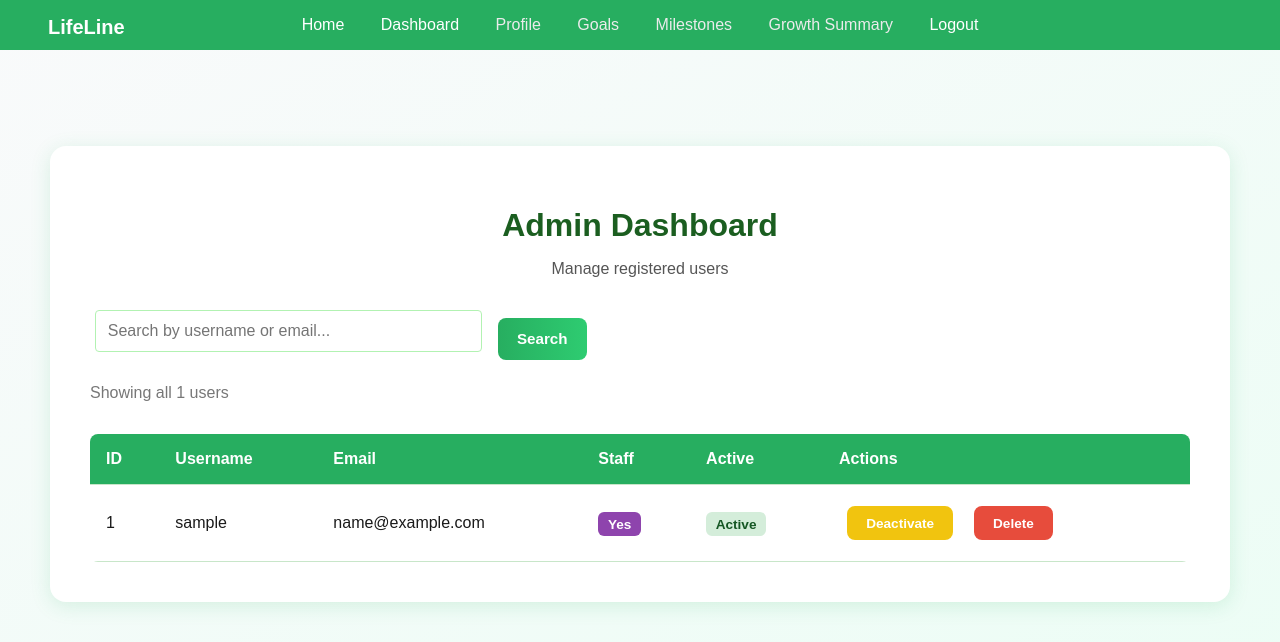
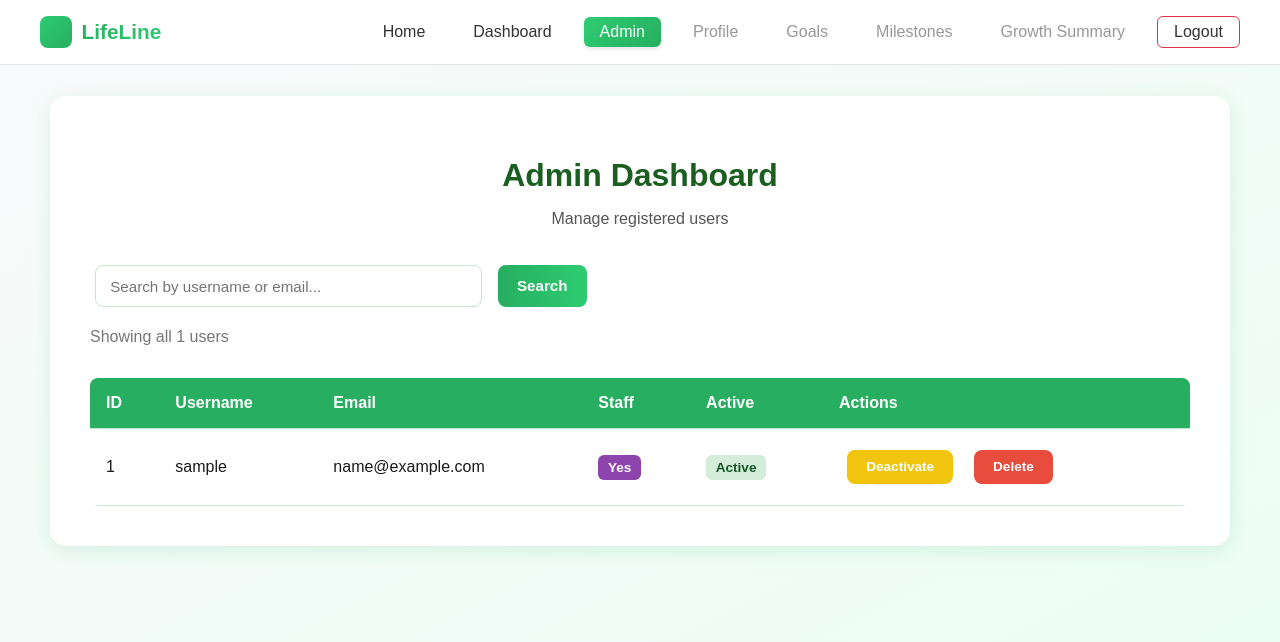
Before and after one commit to rubiojademm/CSIT327-G8-LifeLine, a Django app: page /admin-dashboard/ in a window 1280 px wide. Shown: the top 642 px of the page. Run offline with Django 5.2, Linux system fonts and the light colour scheme; the visitor is signed in with stand-in values (Sample User, id 1); data comes from the database, SQL or seed files in the repository.

Commit message:
feature(ui): add new navbar ui

```diff
--- a/LifeLine/ui/static/css/lifeline.css
+++ b/LifeLine/ui/static/css/lifeline.css
@@ -1,137 +1,193 @@
+/* ====== BASE ====== */
 body {
-    background: #f6fff6;
-    font-family: 'Segoe UI', Arial, sans-serif;
-    color: #222;
-    margin: 0;
-    padding: 0;
+  background: #f6fff6;
+  font-family: 'Poppins', sans-serif;
+  color: #222;
+  margin: 0;
+  padding: 0;
+  padding-top: 64px; /* space for fixed navbar */
 }
 
-.header {
-    background: #2ecc40;
-    color: #fff;
-    padding: 2rem 0 1rem 0;
-    text-align: center;
+/* ====== NAVBAR ====== */
+.navbar {
+  position: fixed;
+  top: 0;
+  left: 0;
+  right: 0;
+  height: 64px;
+  background: #ffffff;
+  border-bottom: 1px solid #e5e7eb;
+  box-shadow: 0 1px 2px rgba(0,0,0,0.04);
+  z-index: 100;
 }
 
-.navbar {
-    background: #27ae60;
-    display: flex;
-    justify-content: center;
-    gap: 2rem;
-    padding: 1rem 0;
+.navbar-inner {
+  display: flex;
+  align-items: center;
+  justify-content: space-between;
+  height: 100%;
+  padding: 0 2rem;
+  max-width: 1200px;
+  margin: 0 auto;
 }
 
-navbar-logo {
-    display: flex;
-    align-items: center;
-    gap: 10px;
+/* ====== LOGO ====== */
+.navbar-logo {
+  display: flex;
+  align-items: center;
+  gap: 0.6rem;
 }
 
-.navbar-logo {
-    position: absolute;
-    left: 3rem;
-}
-
-.logo-img {
-    height: 40px;
-    width: auto;
+.navbar-logo-icon {
+  width: 32px;
+  height: 32px;
+  background: linear-gradient(135deg, #2ecc71, #27ae60);
+  border-radius: 8px;
+  display: flex;
+  align-items: center;
+  justify-content: center;
 }
 
 .logo-text {
-    font-size: 20px;
-    font-weight: bold;
-    text-align: left;
-    color: #fff;
+  font-size: 1.3rem;
+  font-weight: 700;
+  background: linear-gradient(135deg, #27ae60, #2ecc71);
+  -webkit-background-clip: text;
+  -webkit-text-fill-color: transparent;
 }
 
+/* ====== LINKS ====== */
+.navbar-links {
+  display: flex;
+  align-items: center;
+  gap: 1rem;
+}
 
 .navbar a {
-    color: #fff;
-    text-decoration: none;
-    font-weight: 500;
-    padding: 0.5rem 1rem;
-    border-radius: 4px;
-    transition: background 0.2s;
+  color: #333;
+  text-decoration: none;
+  font-weight: 500;
+  padding: 0.4rem 1rem;
+  border-radius: 6px;
+  transition: all 0.25s ease;
 }
 
-.navbar a.active, .navbar a:hover {
-    background: #219150;
+/* Active or hover (general links only) */
+.navbar a:not(.logout-link,.confirm-btn):hover,
+.navbar a.active {
+  background: linear-gradient(135deg, #2ecc71, #27ae60);
+  color: #fff;
+  box-shadow: 0 2px 4px rgba(0,0,0,0.1);
 }
 
-.form-container {
-  max-width: 400px;
-  margin: 2rem auto;
-  padding: 2rem;
-  background: #fff;
-  border-radius: 8px;
-  box-shadow: 0 2px 8px rgba(0,0,0,0.1);
+/* Disabled links */
+a.disabled {
+  pointer-events: none;
+  opacity: 0.5;
 }
 
-.form-container input {
-  width: 100%;
-  padding: 10px;
-  margin-bottom: 1rem;
-  border: 1px solid #ccc;
-  border-radius: 5px;
-  box-sizing: border-box; /* ensures padding doesn’t break width */
+/* Logout button */
+.logout-link {
+  border: 1px solid #dc3545;
+  color: #dc3545;
+  padding: 0.4rem 1rem;
+  border-radius: 6px;
+  font-weight: 500;
+  transition: all 0.25s ease;
 }
 
-.form-container h2 {
-    color: #27ae60;
-    margin-bottom: 1.5rem;
+/* Keep hover red */
+.logout-link:hover {
+  background: #dc3545;
+  color: #fff;
+  box-shadow: 0 2px 4px rgba(220, 53, 69, 0.4);
 }
 
-input[type="text"], input[type="email"], input[type="password"] {
-    width: 100%;
-    padding: 0.75rem;
-    margin-bottom: 1rem;
-    border: 1px solid #b2f2b2;
-    border-radius: 4px;
-    font-size: 1rem;
+/* ====== LOGOUT MODAL ====== */
+.modal-overlay {
+  position: fixed;
+  inset: 0;
+  background: rgba(0, 0, 0, 0.4);
+  backdrop-filter: blur(3px);
+  display: none;
+  justify-content: center;
+  align-items: center;
+  z-index: 1000;
+  transition: opacity 0.25s ease;
 }
 
-button {
-    background: #27ae60;
-    color: #fff;
-    border: none;
-    padding: 0.75rem 2rem;
-    border-radius: 4px;
-    font-size: 1rem;
-    cursor: pointer;
-    transition: background 0.2s;
+.modal-overlay.active {
+  display: flex;
 }
 
-button:hover {
-    background: #219150;
+.modal-content {
+  background: #fff;
+  border-radius: 12px;
+  padding: 2rem;
+  width: 90%;
+  max-width: 400px;
+  box-shadow: 0 10px 25px rgba(0, 0, 0, 0.15);
+  text-align: center;
+  animation: fadeInUp 0.25s ease;
 }
 
-.motivation {
-    color: #27ae60;
-    font-size: 1.2rem;
-    text-align: center;
-    margin-top: 1rem;
+.modal-content h2 {
+  font-size: 1.25rem;
+  font-weight: 600;
+  margin-bottom: 0.75rem;
+  color: #111;
 }
 
-/* Messages and alert section */
-.alert {
-  padding: 10px;
-  margin: 10px 0;
-  border-radius: 5px;
+.modal-content p {
+  color: #555;
+  font-size: 0.95rem;
+  margin-bottom: 1.5rem;
 }
 
-.alert-success {
-  background-color: #d4edda;
-  color: #155724;
+.modal-actions {
+  display: flex;
+  justify-content: center;
+  gap: 1rem;
 }
 
-.alert-error {
-  background-color: #f8d7da;
-  color: #721c24;
+.cancel-btn,
+.confirm-btn {
+  padding: 0.5rem 1.2rem;
+  border-radius: 6px;
+  font-weight: 500;
+  cursor: pointer;
+  transition: all 0.25s ease;
+  text-decoration: none;
 }
 
-/* Placeholder navbar buttons */
-a.disabled {
-  pointer-events: none;
-  color: rgb(235, 235, 235);
-  text-decoration: none;
+.cancel-btn {
+  border: 1px solid #ccc;
+  background: #fff;
+  color: #333;
 }
+
+.cancel-btn:hover {
+  background: #f0f0f0;
+}
+
+.confirm-btn {
+  border: 1px solid #dc3545;
+  color: #fff;
+}
+
+.confirm-btn:hover {
+  background: #c82333;
+  color: #fff;
+  box-shadow: 0 2px 4px rgba(220, 53, 69, 0.4);
+}
+
+@keyframes fadeInUp {
+  from {
+    transform: translateY(20px);
+    opacity: 0;
+  }
+  to {
+    transform: translateY(0);
+    opacity: 1;
+  }
+}
--- /dev/null
+++ b/LifeLine/ui/static/js/navbar.js
@@ -0,0 +1,24 @@
+// Logout confirmation modal
+document.addEventListener("DOMContentLoaded", function () {
+  const logoutLink = document.querySelector(".logout-link");
+  const modal = document.getElementById("logoutModal");
+  const cancelBtn = document.getElementById("cancelLogout");
+
+  if (logoutLink && modal && cancelBtn) {
+    logoutLink.addEventListener("click", function (e) {
+      e.preventDefault();
+      modal.classList.add("active");
+    });
+
+    cancelBtn.addEventListener("click", function () {
+      modal.classList.remove("active");
+    });
+
+    // Close modal on background click
+    modal.addEventListener("click", function (e) {
+      if (e.target === modal) {
+        modal.classList.remove("active");
+      }
+    });
+  }
+});
--- a/LifeLine/ui/templates/base.html
+++ b/LifeLine/ui/templates/base.html
@@ -1,29 +1,52 @@
+{% load static %}
 <!DOCTYPE html>
 <html lang="en">
 <head>
   <meta charset="UTF-8">
   <meta name="viewport" content="width=device-width, initial-scale=1.0">
   <title>LifeLine</title>
-    <link rel="stylesheet" href="/static/css/lifeline.css">
+  <link rel="stylesheet" href="{% static 'css/lifeline.css' %}">
+  <script defer src="{% static 'js/navbar.js' %}"></script>
 </head>
 <body>
   <nav class="navbar">
+    <div class="navbar-inner">
+      <!-- Logo -->
       <div class="navbar-logo">
-            <!-- <img src="/static/css/Logo.png" alt="LifeLine Logo" class="logo-img"> -->
+        <div class="navbar-logo-icon"></div>
         <span class="logo-text">LifeLine</span>
       </div>
+
+      <!-- Links -->
       <div class="navbar-links">
+        {% if user.is_authenticated %}
           <a href="{% url 'landing' %}" class="{% if request.resolver_match.url_name == 'landing' %}active{% endif %}">Home</a>
           <a href="{% url 'dashboard' %}" class="{% if request.resolver_match.url_name == 'dashboard' %}active{% endif %}">Dashboard</a>
+          {% if user.is_superuser %}
+            <a href="{% url 'admin_dashboard' %}" class="{% if request.resolver_match.url_name == 'admin_dashboard' %}active{% endif %}">Admin</a>
+          {% endif %}
           <a href="#" class="disabled">Profile</a>
           <a href="#" class="disabled">Goals</a>
           <a href="#" class="disabled">Milestones</a>
           <a href="#" class="disabled">Growth Summary</a>
-            {% if user.is_authenticated %}
-                <a href="{% url 'logout' %}">Logout</a>
+          <a href="{% url 'logout' %}" class="logout-link">Logout</a>
         {% endif %}
       </div>
+
+      <!-- Logout Confirmation Modal -->
+        <div id="logoutModal" class="modal-overlay">
+        <div class="modal-content">
+            <h2>Are you sure you want to logout?</h2>
+            <p>You will be signed out of your account and redirected to the landing page.</p>
+            <div class="modal-actions">
+            <button id="cancelLogout" class="cancel-btn">Cancel</button>
+            <a href="{% url 'logout' %}" id="confirmLogout" class="confirm-btn">Logout</a>
+            </div>
+        </div>
+        </div>
+    </div>
   </nav>
+
   {% block content %}{% endblock %}
 </body>
 </html>
--- a/LifeLine/ui/templates/login.html
+++ b/LifeLine/ui/templates/login.html
@@ -6,7 +6,7 @@
 <div class="login-page">
   <div class="login-card">
     <div class="logo">
-      <div class="logo-icon">💚</div>
+      <div class="logo-icon">🤍</div>
       <h1>LifeLine</h1>
     </div>
 
```
Lines whose indentation alone changed are shown as unchanged.
